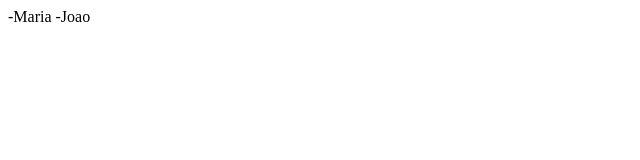
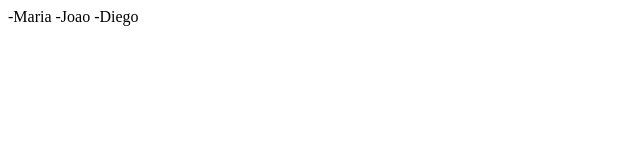
Before and after one commit to JGGuerra/projeto-2b, a plain HTML site: page index.html in a window 1280 px wide. Shown: the full height of the page, 0-640 px from the left. Drawn offline with Linux system fonts and the light colour scheme.

Commit message:
Versao 3

```diff
--- a/index.html
+++ b/index.html
@@ -9,5 +9,6 @@
 <body>
     -Maria
     -Joao
+    -Diego
 </body>
 </html>
```
